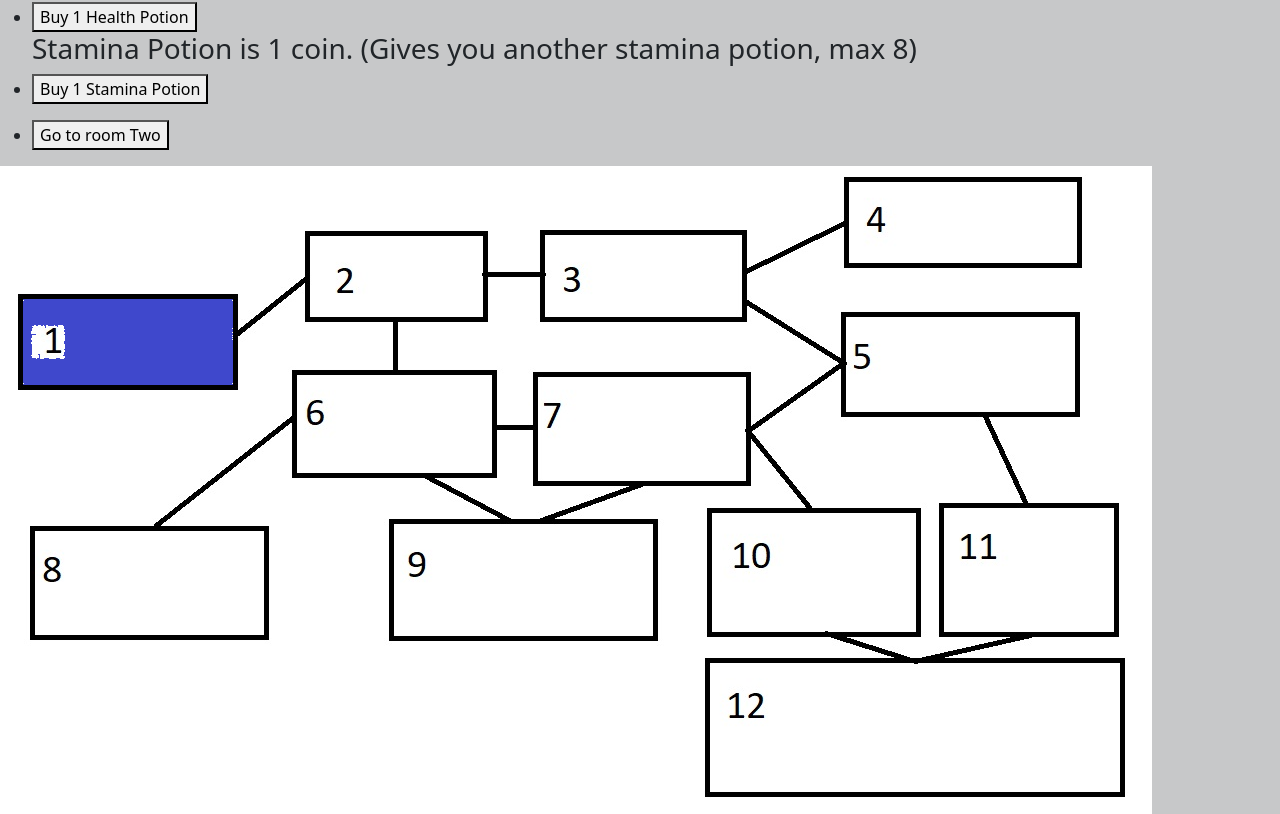
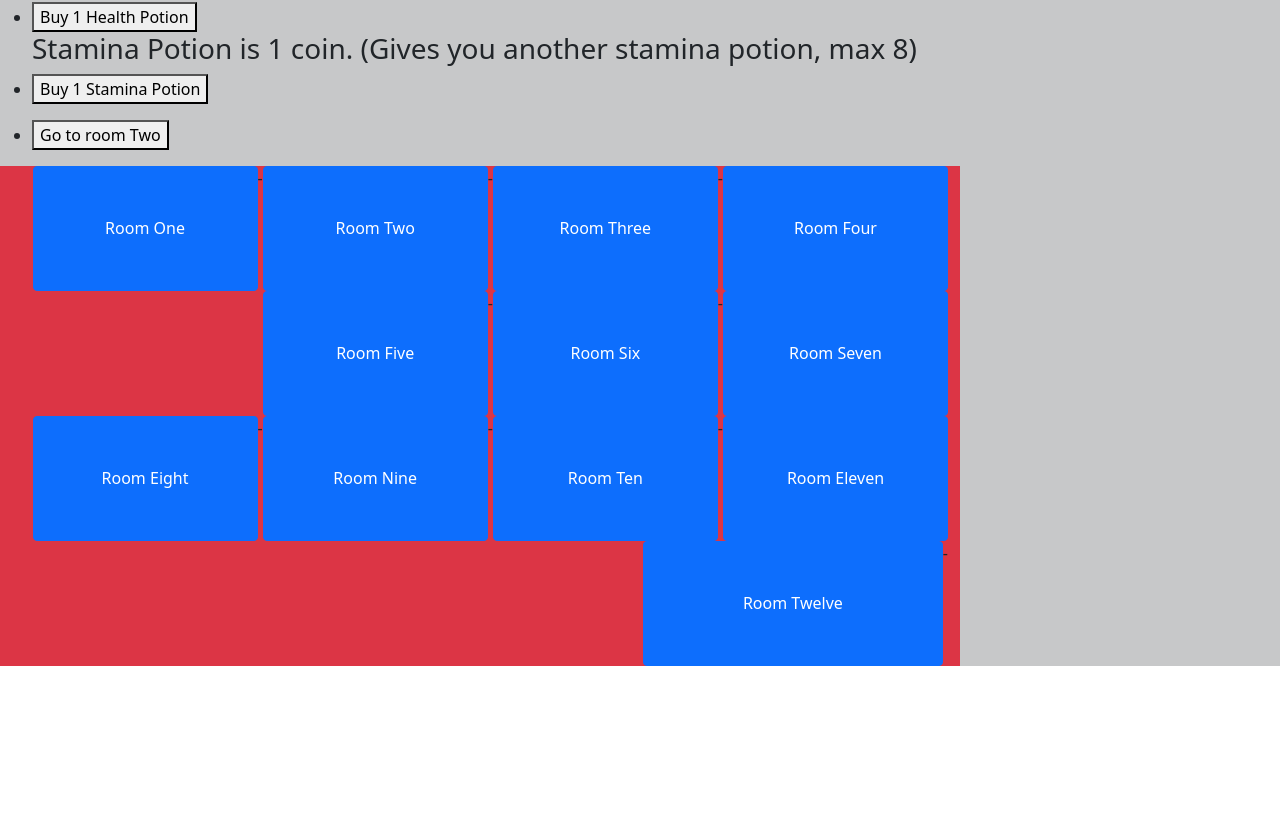
Before and after one commit to Wjamescorbett/ReactGamePractice, a React (Create React App) app: page /GameBoard in a window 1280 px wide. Shown: the part 758-1572 px from the top of the page. After the commit the page ends 1424 px from the top, so only its background shows below. Built offline with nearby package versions, Linux system fonts and the light colour scheme.

Commit message:
Made a component for an interactive map that will show what enemies are  in which rooms.

```diff
--- a/src/components/App.jsx
+++ b/src/components/App.jsx
@@ -5,6 +5,7 @@ import { BrowserRouter, Routes, Route, Link } from "react-router-dom";
 import './App.css';
 import Home from './Home/Home';
 import Navbar from './Navbar/Navbar';
+import GameMap from './GameMap/GameMap';
 import Layout from './Layout/Layout';
 import GameBoard from './GameBoard/GameBoard';
 import RoomTwo from './RoomTwo/RoomTwo';
@@ -1182,6 +1183,7 @@ useEffect(() => {
 
                     {/* <Route path="/RoomTwelve" element={<RoomTwelve openChest={this.openChest} numberOfEnemiesInRoom={this.state.numberOfEnemiesInRoom} roomTwelveStatus={this.state.roomTwelveStatus} roomMovement={this.roomMovement} playerAttackMove={this.playerAttackMove} playerDodgeMove={this.playerDodgeMove} enemyHealth={this.state.enemyHealth} enemyAttackLow={this.state.enemyAttackLow} enemyAttackHigh={this.state.enemyAttackHigh} enemySpeed={this.state.enemySpeed} enemyArmor={this.state.enemyArmor} enemyReward={this.state.enemyReward}/>} /> */}
                 </Routes>
+                <GameMap />
             </BrowserRouter>
             </div>
         )
--- a/src/components/GameBoard/GameBoard.jsx
+++ b/src/components/GameBoard/GameBoard.jsx
@@ -50,9 +50,9 @@ const GameBoard = (props) => {
                     </Link>
                 </li>
             </ul>
-            <div>
+            {/* <div>
                 <img src={GameRoomOnePNG} alt="GameRoomOnePNG" />
-            </div>
+            </div> */}
             </nav>
         )
     }
--- /dev/null
+++ b/src/components/GameMap/GameMap.jsx
@@ -0,0 +1,39 @@
+import React , { Component } from 'react';
+import { BrowserRouter, Route, Link } from "react-router-dom";
+import ProgressBar from 'react-bootstrap/ProgressBar';
+import { Container } from 'react-bootstrap';
+import Row from 'react-bootstrap/Row';
+import Col from 'react-bootstrap/Col';
+
+const GameMap = (props) => {
+        return(
+            <div className="w-75 bg-danger">
+                <div class="container">
+                    <div class="row justify-content-end">
+                        <div class="col-12 d-flex justify-content-end">
+                            <button className={'btn btn-primary'} style={{ width: "225px", height: "125px",}}>Room One</button>-
+                            <button className={'btn btn-primary'} style={{ width: "225px", height: "125px",}}>Room Two</button>-
+                            <button className={'btn btn-primary'} style={{ width: "225px", height: "125px",}}>Room Three</button>-
+                            <button className={'btn btn-primary'} style={{ width: "225px", height: "125px",}}>Room Four</button>
+                        </div>
+                            <div class="col-12 d-flex justify-content-end">
+                                <button className={'btn btn-primary'} style={{ width: "225px", height: "125px",}}>Room Five</button>-
+                                <button className={'btn btn-primary'} style={{ width: "225px", height: "125px",}}>Room Six</button>-
+                                <button className={'btn btn-primary'} style={{ width: "225px", height: "125px",}}>Room Seven</button>
+                        </div>
+                        <div class="col-12 d-flex justify-content-end">
+                            <button className={'btn btn-primary'} style={{ width: "225px", height: "125px",}}>Room Eight</button>-
+                            <button className={'btn btn-primary'} style={{ width: "225px", height: "125px",}}>Room Nine</button>-
+                            <button className={'btn btn-primary'} style={{ width: "225px", height: "125px",}}>Room Ten</button>-
+                            <button className={'btn btn-primary'} style={{ width: "225px", height: "125px",}}>Room Eleven</button>
+                        </div>
+                        <div class="col-12 d-flex justify-content-end">
+                            <button className={'btn btn-primary'} style={{ width: "300px", height: "125px",}}>Room Twelve</button>-
+                        </div>
+                    </div>
+                </div>
+            </div>
+        )
+}
+
+export default GameMap;
```
